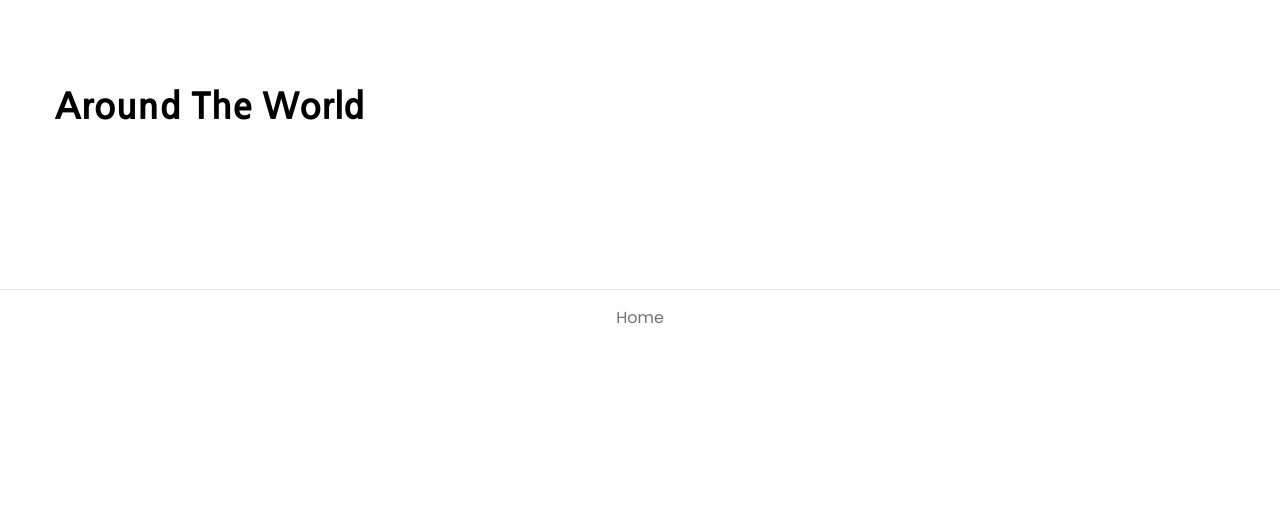
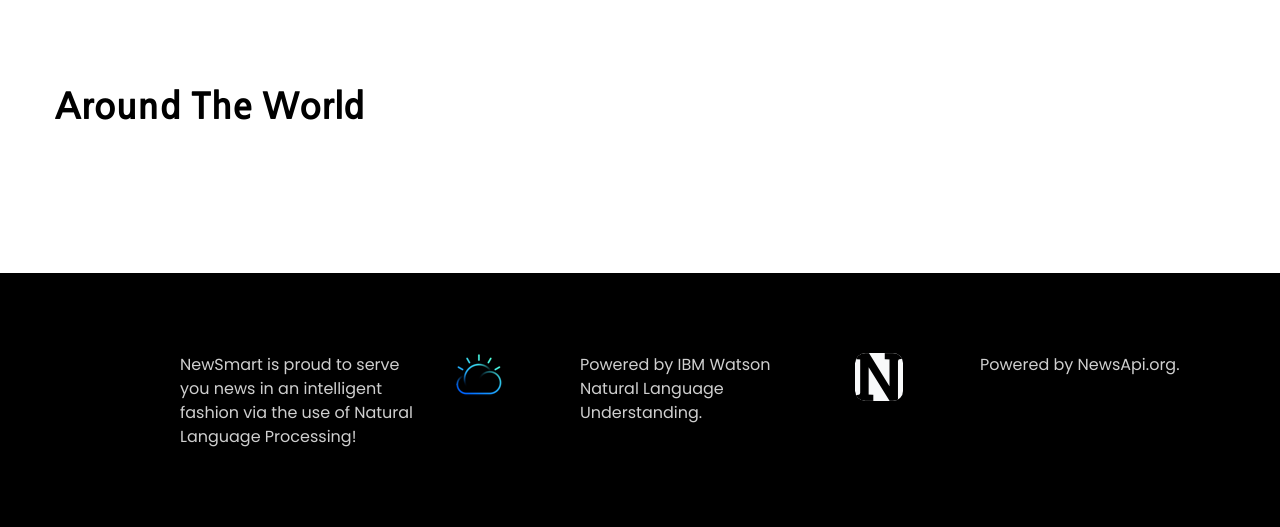
Before and after one commit to rayjc/newsmart, a Flask app: page / in a window 1280 px wide. Shown: the part 317-844 px from the top of the page. Before the commit the page ends 641 px from the top, so only its background shows below. Run offline with Flask 2, Linux system fonts and the light colour scheme; data that the repository does not hold is empty; some libraries are stand-ins or nearby versions.

Commit message:
Add footer to base template; remove custom footers from pages; add icons to images/.

```diff
--- a/templates/base.html
+++ b/templates/base.html
@@ -161,6 +161,79 @@
 
   </div>
 
+  <!--********************************************************-->
+  <!--********************** SITE FOOTER *********************-->
+  <!--********************************************************-->
+  <footer class="site-footer footer-default-style bg-black pt-80">
+    <!--~~~~~~~~~~~~~~~~~~~~~~~~~~~~~~~~~~~~~~~
+              Start Footer Widget Area
+          ~~~~~~~~~~~~~~~~~~~~~~~~~~~~~~~~~~~~~~~-->
+    <div class="footer-widget-area pb-20">
+      <div class="container">
+        <div class="row">
+          <!--~~~~~ Start Widget About us Info ~~~~~-->
+          <div class="col-lg-4">
+            <aside class="widget bt-about-us-widget">
+              <div class="widget-content">
+                <article class="post side-post">
+                  <div class="thumb-wrap">
+                    <a href="https://github.com/rayjc/newsmart">
+                      <i class="fab fa-github fa-3x"></i>
+                    </a>
+                  </div>
+                  <div class="content-entry-wrap">
+                    NewSmart is proud to serve you news in an intelligent fashion via the use of Natural Language Processing!
+                  </div>
+                </article>
+            </aside>
+          </div>
+          <!--~./ end about us widget ~-->
+
+          <!--~~~~~ Start Latest Posts Widget~~~~~-->
+          <div class="col-lg-4">
+            <aside class="widget latest-posts-widget">
+              <div class="widget-content">
+                <article class="post side-post">
+                  <div class="thumb-wrap">
+                    <a href="https://www.ibm.com/cloud/watson-natural-language-understanding">
+                      <img src="{{url_for('static', filename='images/icon/ibm-watson.ico')}}" alt="ibm-watson-icon">
+                    </a>
+                  </div>
+                  <div class="content-entry-wrap">
+                    Powered by IBM Watson Natural Language Understanding.
+                  </div>
+                </article>
+              </div>
+            </aside>
+          </div>
+          <!--~./ end latest posts widget ~-->
+
+          <!--~~~~~ Start Widget categories ~~~~~-->
+          <div class="col-lg-4">
+            <div class="widget widget-categories">
+              <div class="widget-content">
+                <article class="post side-post">
+                  <div class="thumb-wrap">
+                    <a href="https://newsapi.org/">
+                      <img src="{{url_for('static', filename='images/icon/newsapi.ico')}}" alt="news-api-icon" class="bg-light">
+                    </a>
+                  </div>
+                  <div class="content-entry-wrap">
+                    Powered by NewsApi.org.
+                  </div>
+                </article>
+              </div>
+            </div>
+          </div>
+          <!--~./ end widget address ~-->
+        </div>
+      </div>
+    </div>
+    <!--~./ end footer widgets area ~-->
+
+  </footer>
+  <!--~./ end site footer ~-->
+
 
   <!-- jQuery js -->
   <script src="{{url_for('static', filename='js/jquery.min.js')}}"></script>
--- a/templates/category.html
+++ b/templates/category.html
@@ -14,8 +14,4 @@
   </ul>
 </div>
 
-<hr>
-<div class="text-center">
-  <a href="{{url_for('home_view')}}">Home</a>
-</div>
 {% endblock %}
--- a/templates/category_detail.html
+++ b/templates/category_detail.html
@@ -48,8 +48,4 @@
 </div>
 <!--~./ end main wrapper ~-->
 
-<hr>
-<div class="text-center">
-  <a href="{{url_for('home_view')}}">Home</a>
-</div>
 {% endblock %}
--- a/templates/home.html
+++ b/templates/home.html
@@ -143,9 +143,4 @@
 </div>
 <!--~./ end main wrapper ~-->
 
-
-<hr>
-<div class="text-center">
-  <a href="{{url_for('home_view')}}">Home</a>
-</div>
 {% endblock %}
--- a/templates/search.html
+++ b/templates/search.html
@@ -48,9 +48,4 @@
 </div>
 <!--~./ end main wrapper ~-->
 
-
-<hr>
-<div class="text-center">
-  <a href="{{url_for('home_view')}}">Home</a>
-</div>
 {% endblock %}
```
Also changed, not shown: static/images/icon/ibm-watson.ico (added), static/images/icon/newsapi.ico (added).
